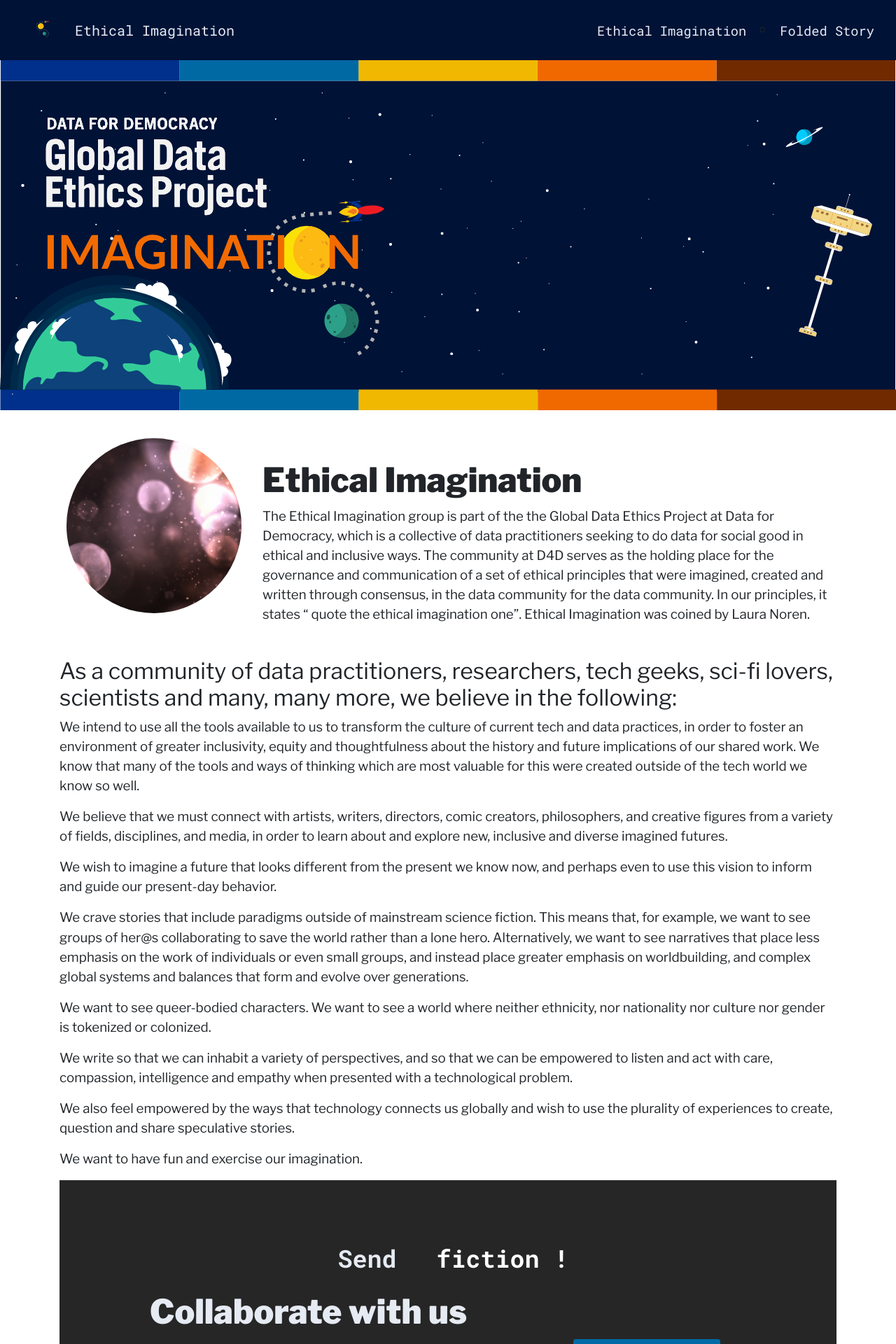
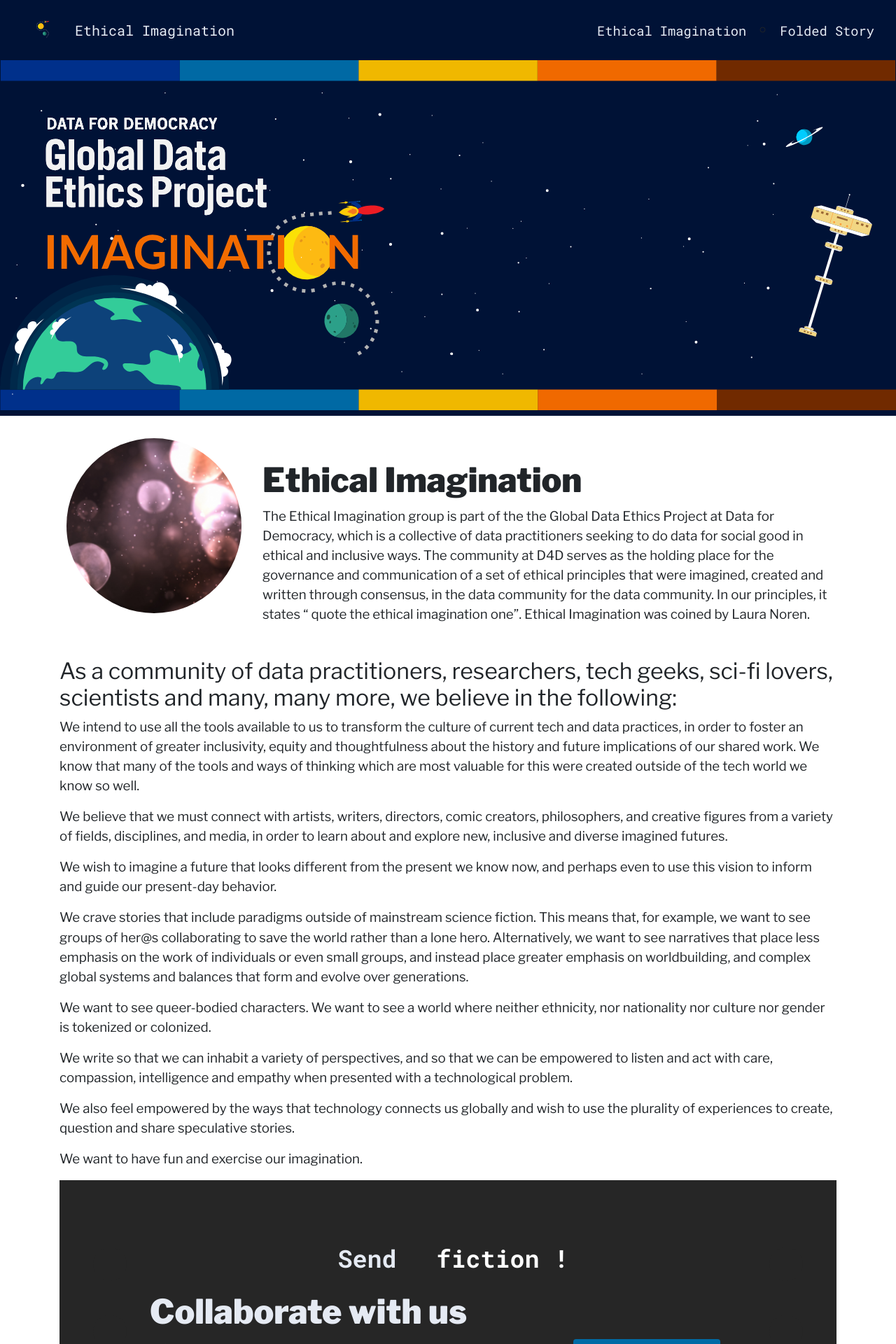
Before and after one commit to Data4Democracy/ethical-imagination, a Jekyll site: the page built from index.html, in a window 1280 px wide. Shown: the top 1920 px of the page at 70% size. Built offline with Jekyll 4.4.1, drawn with Linux system fonts in a browser that asks for light colours; nearby versions of some CDN libraries.

Commit message:
addign in background color as place holder for the needed png for this area

```diff
--- a/_sass/_bootstrap_customization.scss
+++ b/_sass/_bootstrap_customization.scss
@@ -97,6 +97,7 @@
     padding-left: 0;
     padding-right: 0;
     margin: 0;
+    background: $sapphire;
 }
 
 
```
